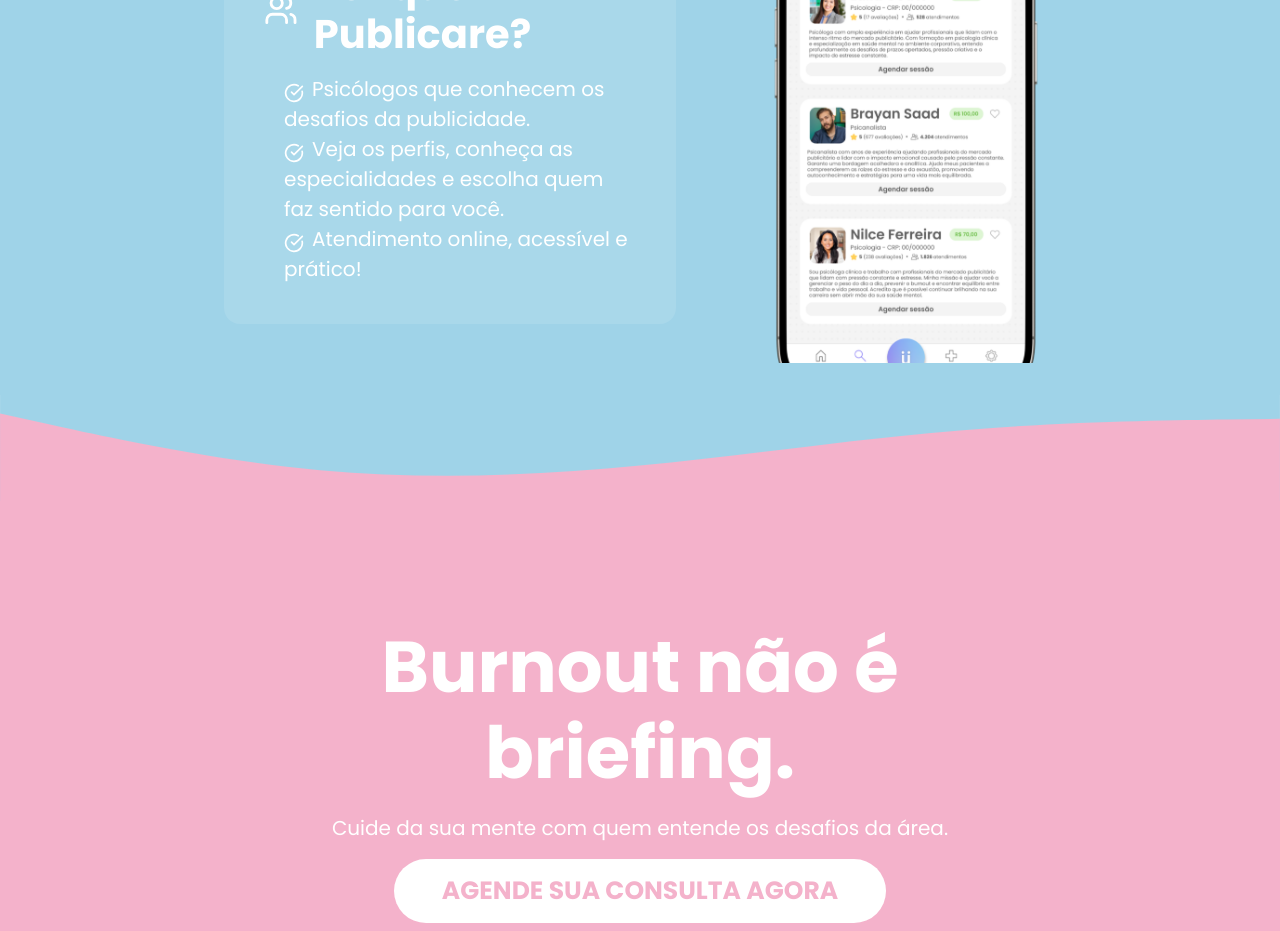
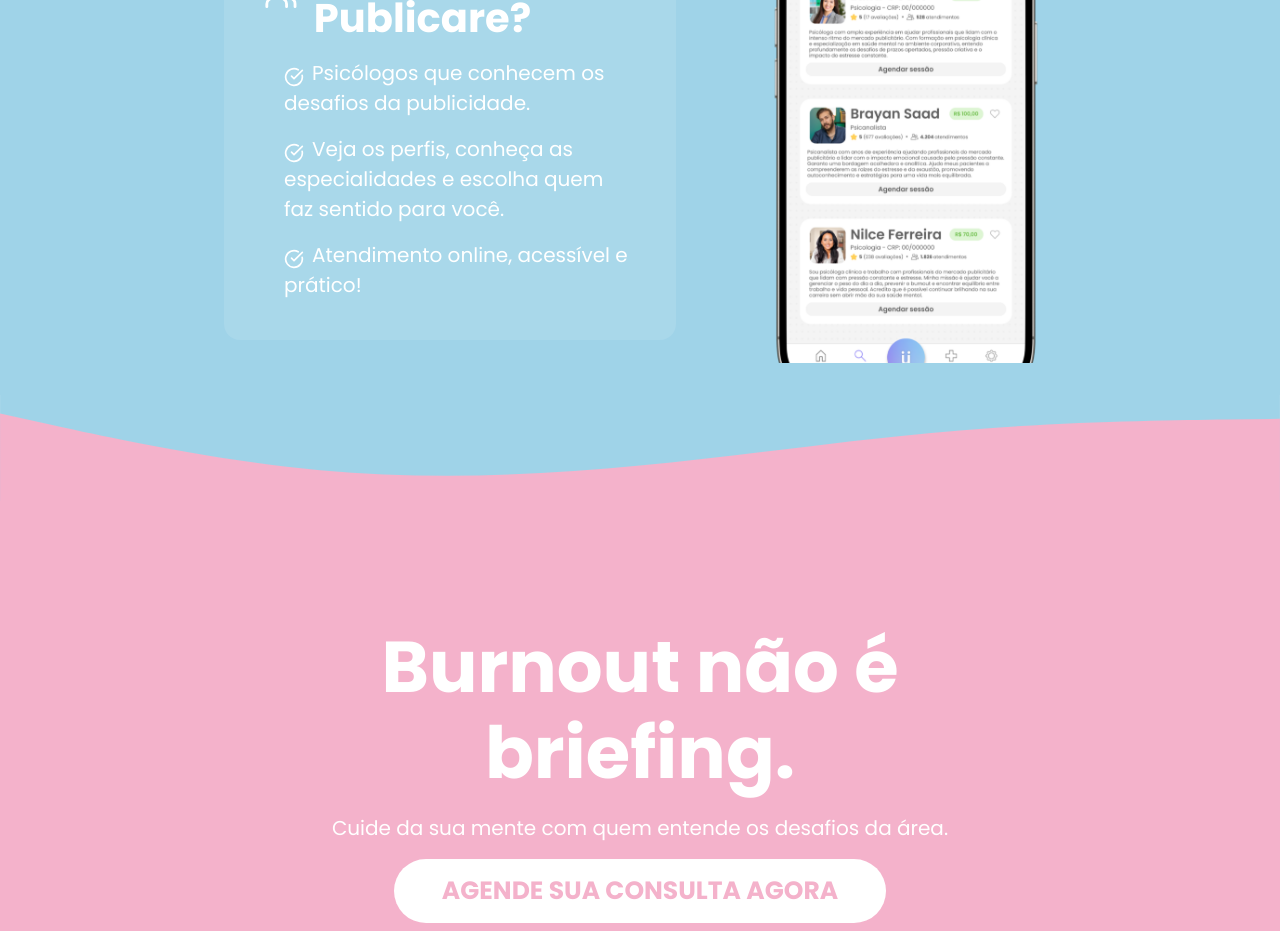
Before and after one commit to guga0712/publicare-website, a Next.js app: page / in a window 1280 px wide. Shown: the part 1600-2531 px from the top of the page. Built offline with nearby package versions, Linux system fonts and the light colour scheme.

Commit message:
fix: titles

```diff
--- a/src/components/HowItWorks/index.tsx
+++ b/src/components/HowItWorks/index.tsx
@@ -32,7 +32,7 @@ export default function HowItWorks() {
         >
           <Flex alignItems="center" gap={4}>
             <Users size={40} color="var(--roxo-escuro)" />
-            <Heading fontSize={{ base: 24, md: 40 }} color="var(--roxo-escuro)">
+            <Heading fontSize={{ base: 20, md: 40 }} color="var(--roxo-escuro)">
               Como funciona?
             </Heading>
           </Flex>
--- a/src/components/WhyPubliCare/index.tsx
+++ b/src/components/WhyPubliCare/index.tsx
@@ -39,11 +39,15 @@ export default function WhyPubliCare() {
         >
           <Flex alignItems="center" gap={4}>
             <Users size={40} />
-            <Heading fontSize={{ base: 24, md: 40 }}>
+            <Heading fontSize={{ base: 20, md: 40 }}>
               Por que Publicare?
             </Heading>
           </Flex>
-          <UnorderedList fontSize={20} styleType="none">
+          <UnorderedList
+            fontSize={{ base: 16, md: 20 }}
+            styleType="none"
+            spacing={4}
+          >
             <ListItem>
               <ListIcon as={CircleCheckBig} />
               Psicólogos que conhecem os desafios da publicidade.
```
